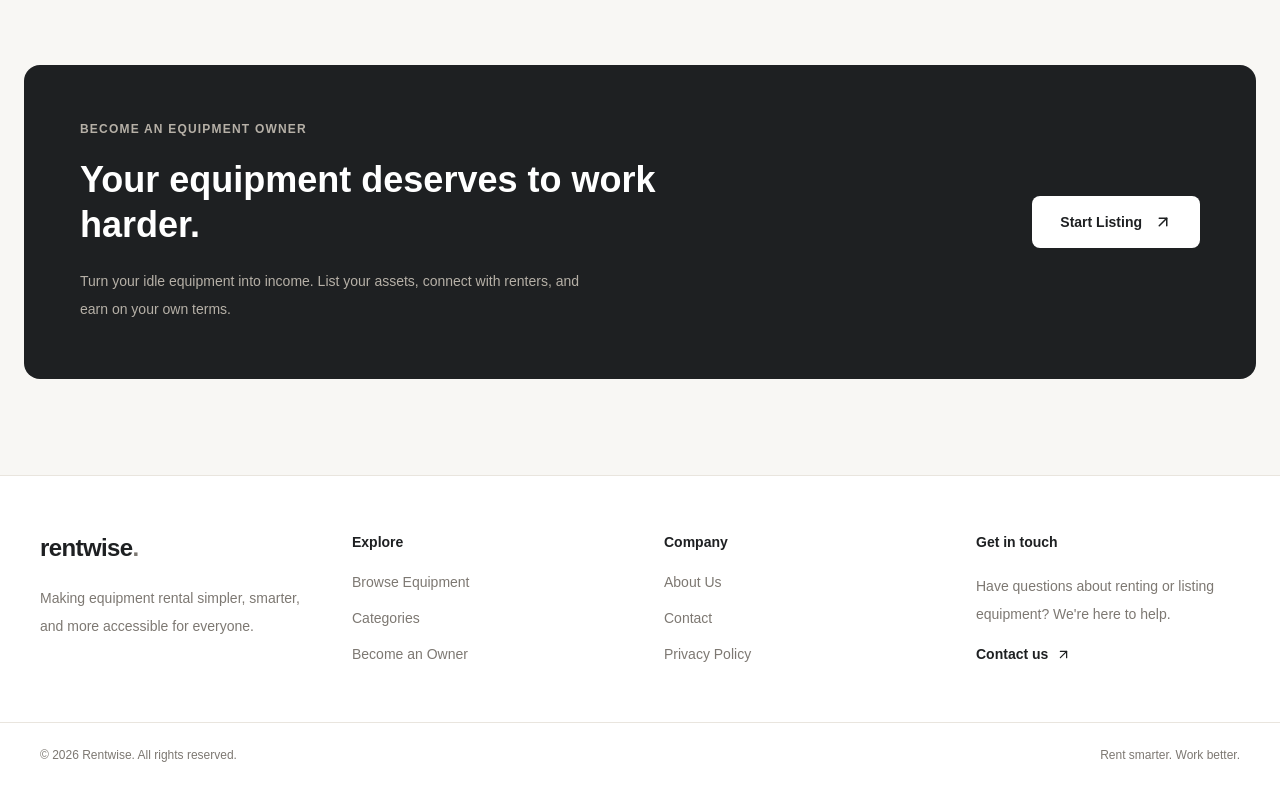
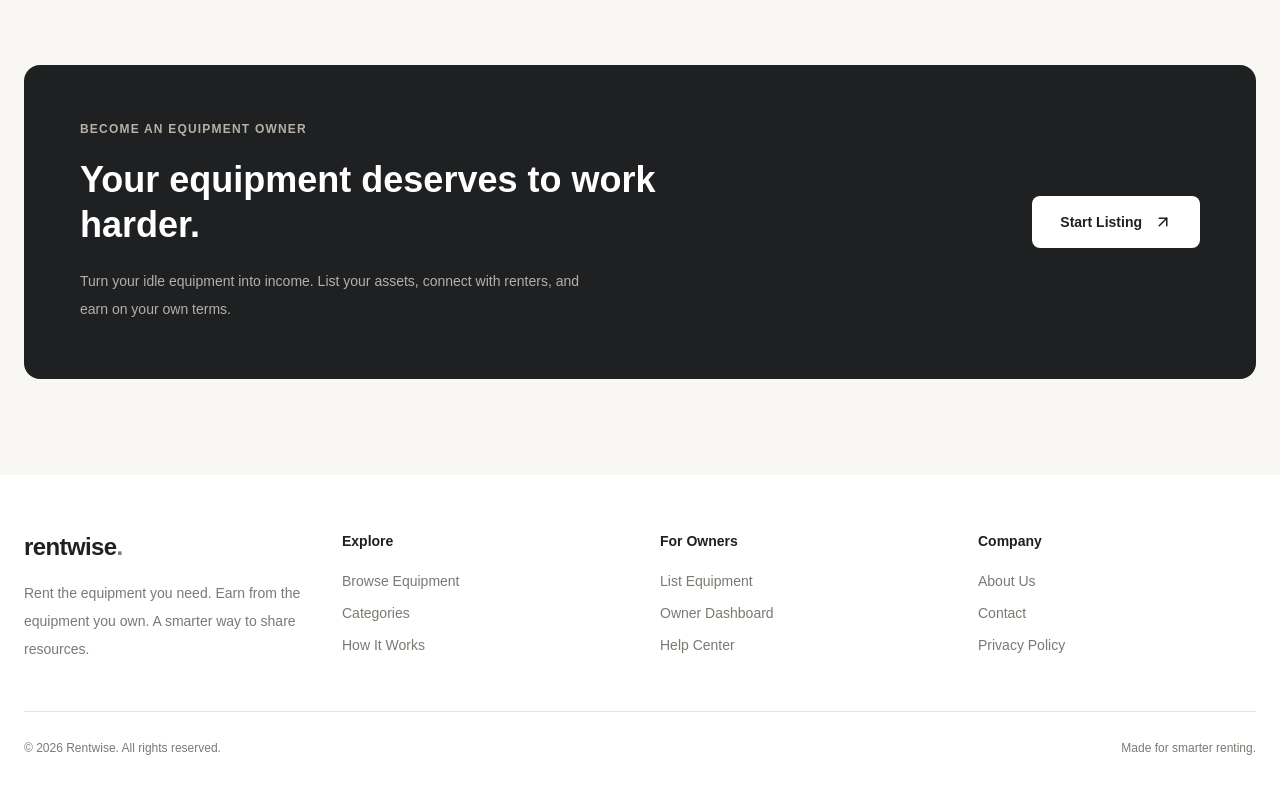
Before and after one commit to fahiyahedayet/rentwise-client, a Next.js app: page / in a window 1280 px wide. Shown: the part 2701-3501 px from the top of the page. Built offline with nearby package versions, Linux system fonts and the light colour scheme.

Commit message:
footer section done

```diff
--- a/src/app/page.tsx
+++ b/src/app/page.tsx
@@ -470,54 +470,56 @@ export default function Home() {
 </section>
 
       {/* Footer */}
-      <footer className="border-t border-[#E9E5DE] bg-white">
-        <div className="mx-auto grid max-w-7xl gap-12 px-6 py-14 sm:grid-cols-2 lg:grid-cols-4 lg:px-10">
+<footer className="bg-white">
+  <div className="mx-auto max-w-7xl px-6 py-14">
+
+    <div className="grid gap-10 border-b border-[#E9E5DE] pb-12 sm:grid-cols-2 lg:grid-cols-4">
+
       <div>
         <Link href="/" className="text-2xl font-bold tracking-tight">
           rentwise<span className="text-[#7D7872]">.</span>
         </Link>
-            <p className="mt-5 max-w-xs text-sm leading-7 text-[#7D7872]">
-              Making equipment rental simpler, smarter, and more accessible for everyone.
+
+        <p className="mt-4 max-w-xs text-sm leading-7 text-[#7D7872]">
+          Rent the equipment you need. Earn from the equipment you own.
+          A smarter way to share resources.
         </p>
       </div>
 
       <div>
         <h3 className="text-sm font-semibold">Explore</h3>
-            <div className="mt-5 flex flex-col gap-4 text-sm text-[#7D7872]">
-              <Link href="/equipment">Browse Equipment</Link>
-              <Link href="/equipment">Categories</Link>
-              <Link href="/register">Become an Owner</Link>
+        <ul className="mt-5 space-y-3 text-sm text-[#7D7872]">
+          <li><Link href="/browse" className="hover:text-black">Browse Equipment</Link></li>
+          <li><Link href="/categories" className="hover:text-black">Categories</Link></li>
+          <li><Link href="/how-it-works" className="hover:text-black">How It Works</Link></li>
+        </ul>
       </div>
+
+      <div>
+        <h3 className="text-sm font-semibold">For Owners</h3>
+        <ul className="mt-5 space-y-3 text-sm text-[#7D7872]">
+          <li><Link href="/register" className="hover:text-black">List Equipment</Link></li>
+          <li><Link href="/dashboard" className="hover:text-black">Owner Dashboard</Link></li>
+          <li><Link href="/help" className="hover:text-black">Help Center</Link></li>
+        </ul>
       </div>
 
       <div>
         <h3 className="text-sm font-semibold">Company</h3>
-            <div className="mt-5 flex flex-col gap-4 text-sm text-[#7D7872]">
-              <Link href="/about">About Us</Link>
-              <Link href="/contact">Contact</Link>
-              <Link href="/about">Privacy Policy</Link>
-            </div>
+        <ul className="mt-5 space-y-3 text-sm text-[#7D7872]">
+          <li><Link href="/about" className="hover:text-black">About Us</Link></li>
+          <li><Link href="/contact" className="hover:text-black">Contact</Link></li>
+          <li><Link href="/privacy" className="hover:text-black">Privacy Policy</Link></li>
+        </ul>
       </div>
 
-          <div>
-            <h3 className="text-sm font-semibold">Get in touch</h3>
-            <p className="mt-5 text-sm leading-7 text-[#7D7872]">
-              Have questions about renting or listing equipment? We&apos;re here to help.
-            </p>
-            <Link
-              href="/contact"
-              className="mt-4 inline-flex items-center gap-2 text-sm font-semibold"
-            >
-              Contact us <ArrowUpRight size={15} />
-            </Link>
-          </div>
     </div>
 
-        <div className="border-t border-[#E9E5DE]">
-          <div className="mx-auto flex max-w-7xl flex-col justify-between gap-3 px-6 py-6 text-xs text-[#7D7872] sm:flex-row lg:px-10">
+    <div className="flex flex-col justify-between gap-4 pt-7 text-xs text-[#7D7872] sm:flex-row">
       <p>© 2026 Rentwise. All rights reserved.</p>
-            <p>Rent smarter. Work better.</p>
+      <p>Made for smarter renting.</p>
     </div>
+
   </div>
 </footer>
     </main>
```
Lines whose indentation alone changed are shown as unchanged.
